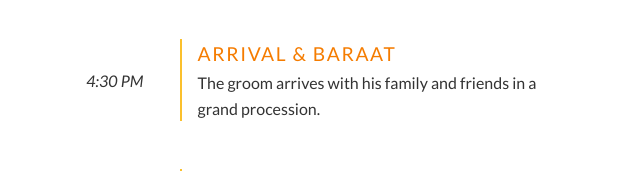
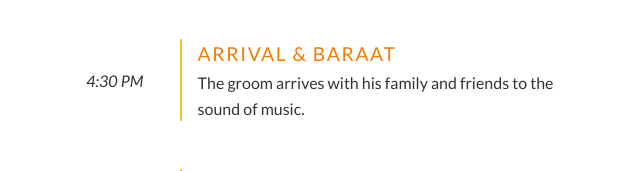
Before and after one commit to ashnehete/wedding, a React (Vite) app: page /schedule in a window 1280 px wide. Shown: the part 473-644 px from the top of the page, without its empty margins (322-962 px from the left). Built offline with nearby package versions, Linux system fonts and the light colour scheme.

Commit message:
docs: Update 'Arrival & Baraat' event description from 'grand procession' to 'sound of music'.

```diff
--- a/src/pages/Schedule.jsx
+++ b/src/pages/Schedule.jsx
@@ -3,7 +3,7 @@ const Schedule = () => {
         {
             time: '4:30 PM',
             event: 'Arrival & Baraat',
-            description: 'The groom arrives with his family and friends in a grand procession.'
+            description: 'The groom arrives with his family and friends to the sound of music.'
         },
         {
             time: '5:00 PM',
```
